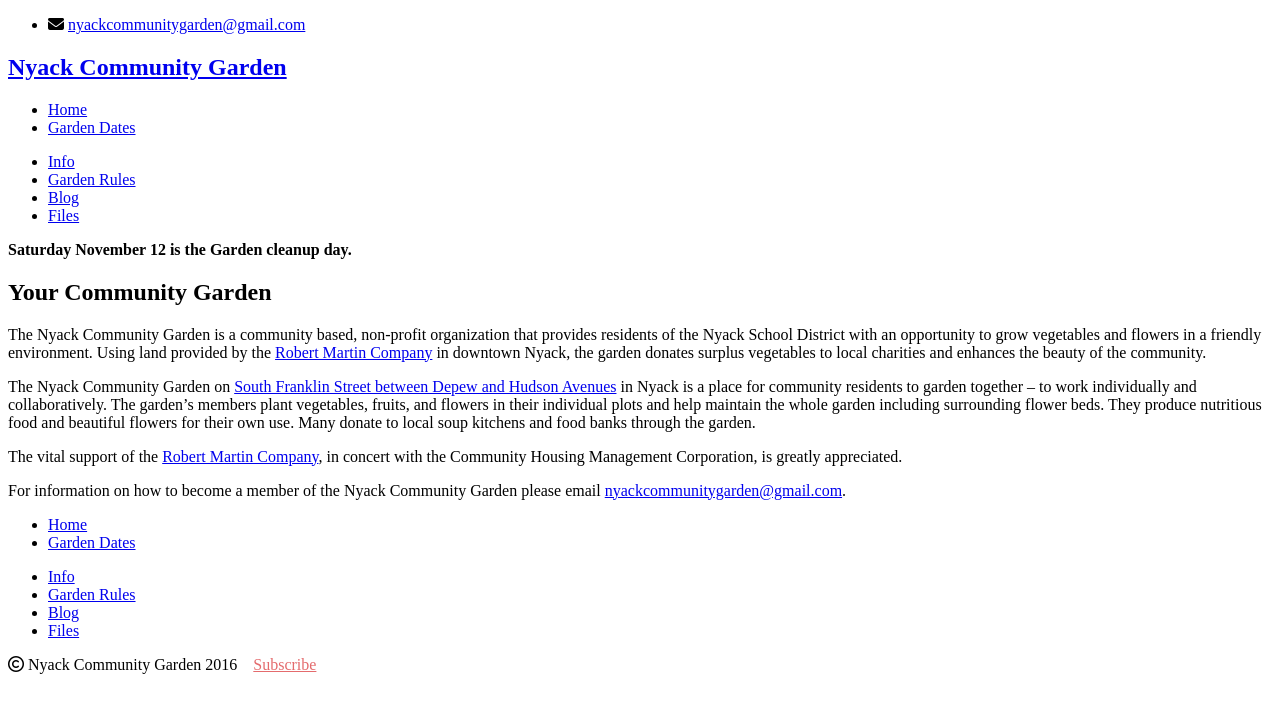
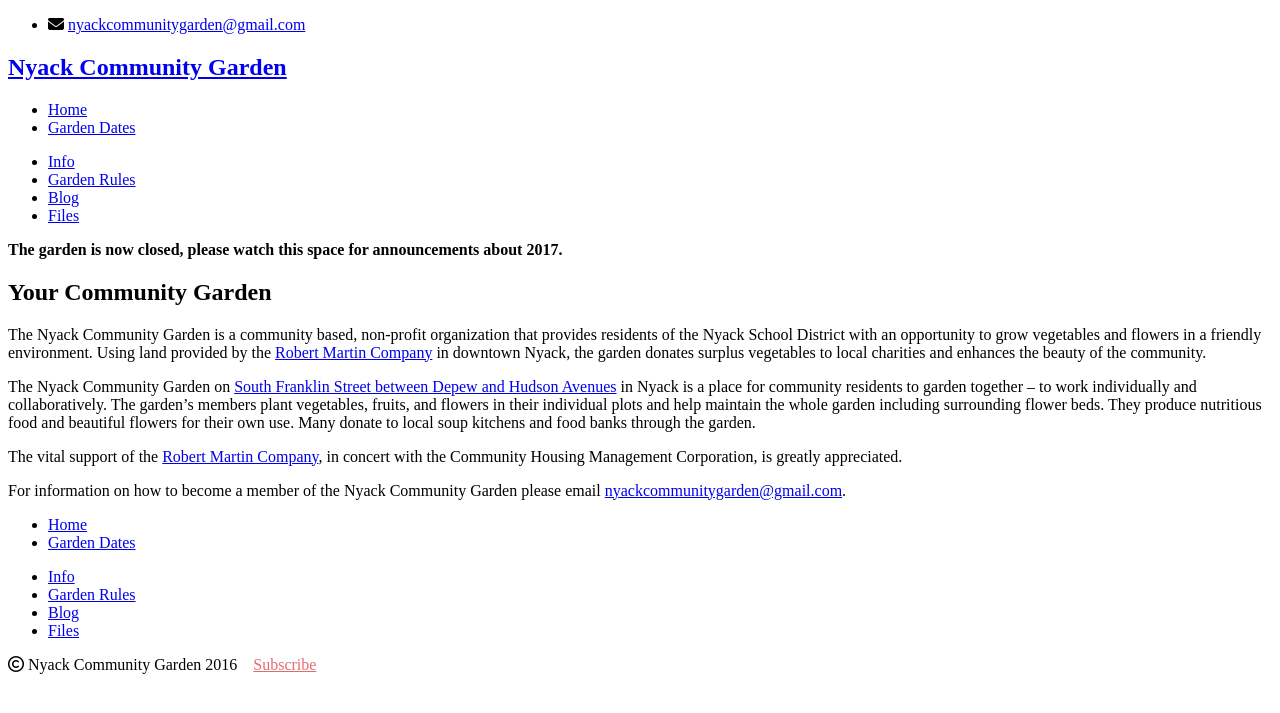
Before and after one commit to bosborne/nyackcommunitygarden, a Jekyll site: the page built from index.html, in a window 1280 px wide. Shown: the top 713 px of the page. Built offline with Jekyll 4.4.1, drawn with Linux system fonts in a browser that asks for light colours; nearby versions of some CDN libraries; library files that are not in the unit come from our copies.

Commit message:
'Garden is closed' message

```diff
--- a/_layouts/default.html
+++ b/_layouts/default.html
@@ -39,7 +39,7 @@
     	<div class="container">
         <div class="bannerbox">
         <b>
-        Saturday November 12 is the Garden cleanup day.
+        The garden is now closed, please watch this space for announcements about 2017.
         </b>
         <br>
         </div>
```
